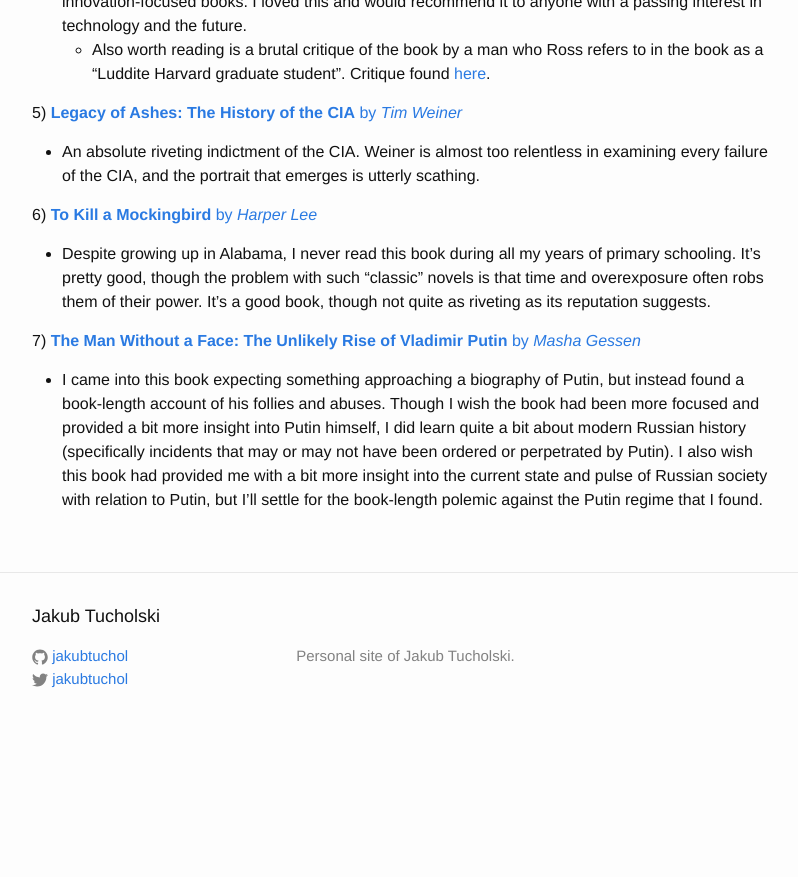
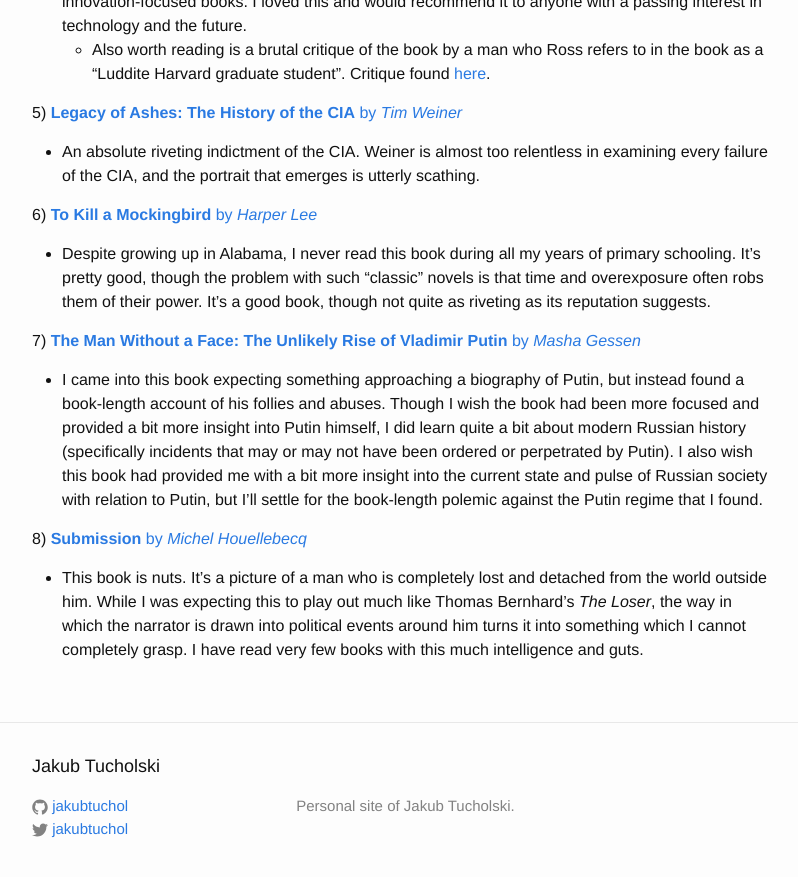
Before and after one commit to jakubtuchol/jakubtuchol.github.io, a Jekyll site: the page built from _posts/2017-01-02-yearly-reading-list.markdown, in a window 1280 px wide and 900 px high, scrolled down 897 px. Shown: the top 877 px of the window, without its empty margins (238-1036 px from the left). Built offline with Jekyll 4.4.1, drawn with Linux system fonts in a browser that asks for light colours; before the commit the page ends 1647 px from its top, so only the background shows below that.

Commit message:
adding submission

```diff
--- a/_posts/2017-01-02-yearly-reading-list.markdown
+++ b/_posts/2017-01-02-yearly-reading-list.markdown
@@ -38,6 +38,10 @@ This year, I'm aiming to read 52 books (one per week for a year). I'll be keepin
 
 * I came into this book expecting something approaching a biography of Putin, but instead found a book-length account of his follies and abuses. Though I wish the book had been more focused and provided a bit more insight into Putin himself, I did learn quite a bit about modern Russian history (specifically incidents that may or may not have been ordered or perpetrated by Putin). I also wish this book had provided me with a bit more insight into the current state and pulse of Russian society with relation to Putin, but I'll settle for the book-length polemic against the Putin regime that I found.
 
+8) [**Submission** by *Michel Houellebecq*][submission]
+
+* This book is nuts. It's a picture of a man who is completely lost and detached from the world outside him. While I was expecting this to play out much like Thomas Bernhard's *The Loser*, the way in which the narrator is drawn into political events around him turns it into something which I cannot completely grasp. I have read very few books with this much intelligence and guts.
+
 [black_flags]:         https://www.amazon.com/Black-Flags-Rise-Joby-Warrick/dp/0804168938
 [shock_doctrine]:      https://www.amazon.com/Shock-Doctrine-Rise-Disaster-Capitalism/dp/0312427999
 [stranger]:            https://www.amazon.com/Stranger-Albert-Camus/dp/0679720200
@@ -46,3 +50,4 @@ This year, I'm aiming to read 52 books (one per week for a year). I'll be keepin
 [legacy_ashes]:        https://www.amazon.com/Legacy-Ashes-History-Tim-Weiner/dp/0307389006
 [kill_mockingbird]:    https://www.amazon.com/Kill-Mockingbird-Harper-Lee/dp/0446310786
 [man_face]:            https://www.amazon.com/Man-Without-Face-Unlikely-Vladimir/dp/1594486514
+[submission]:          https://www.amazon.com/Submission-Novel-Michel-Houellebecq/dp/0374271577
```
